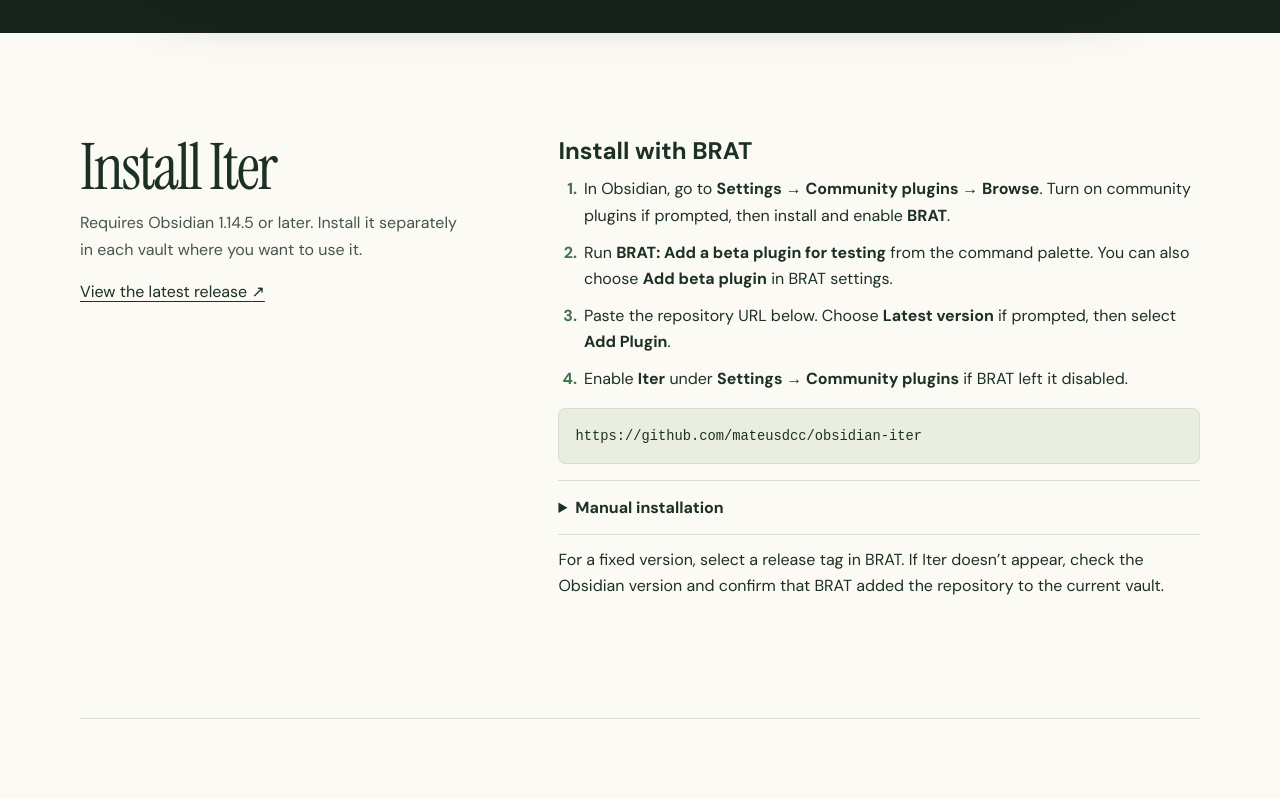
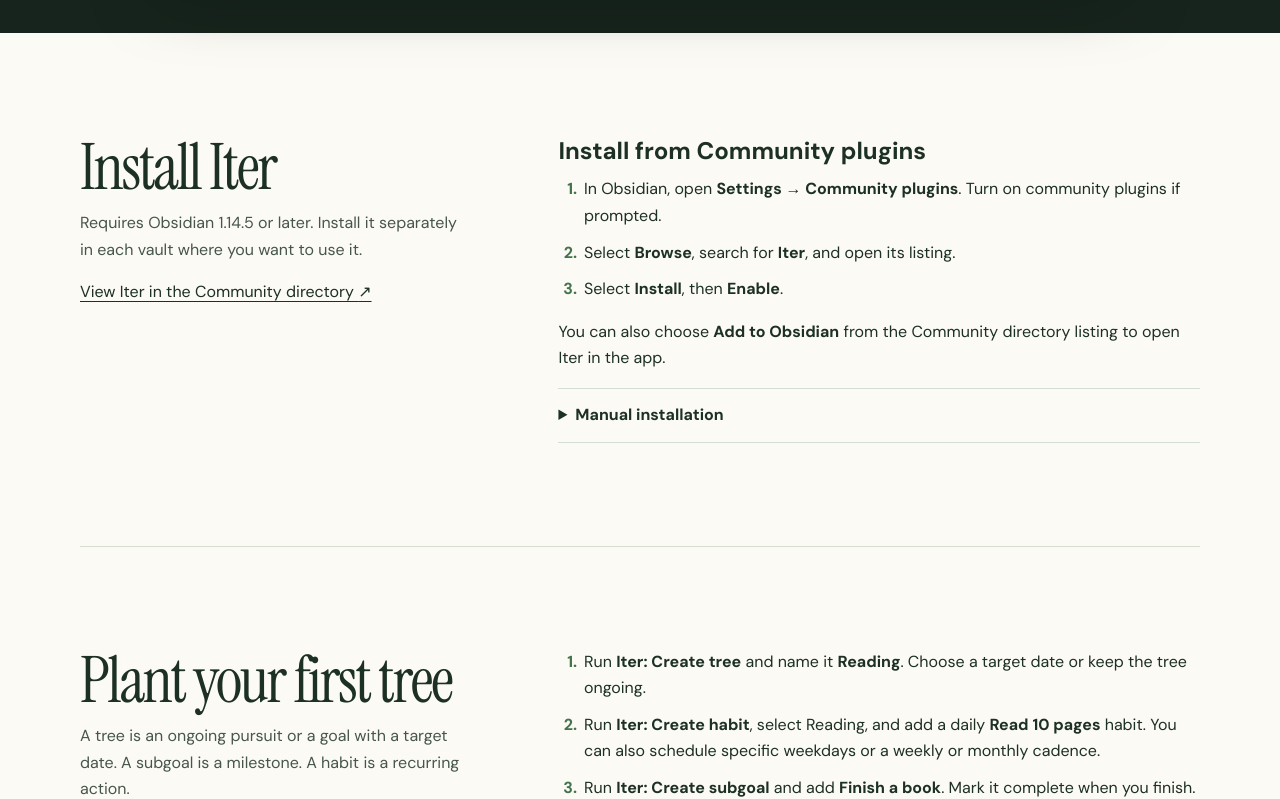
Before and after one commit to mateusdcc/obsidian-iter, a plain HTML site: page index.html in a window 1280 px wide. Shown: the part 1183-1982 px from the top of the page. Drawn offline with Linux system fonts and the light colour scheme.

Commit message:
Lead with installation from Obsidian Community

```diff
--- a/index.html
+++ b/index.html
@@ -37,7 +37,7 @@
         <h1>Grow your goals<br>inside your vault.</h1>
         <p>Plant a tree for what you’re working toward. Water it with recurring habits, track milestones, and turn the notes you already keep into a progress dashboard.</p>
         <div class="actions">
-          <a class="button primary" href="#install">Install with BRAT</a>
+          <a class="button primary" href="https://community.obsidian.md/plugins/iter">Install from Obsidian Community</a>
           <a class="button secondary" href="#examples">Explore examples <span aria-hidden="true">↓</span></a>
         </div>
         <figure class="hero-shot">
@@ -51,17 +51,16 @@
       <div>
         <h2 id="install-title">Install Iter</h2>
         <p>Requires Obsidian 1.14.5 or later. Install it separately in each vault where you want to use it.</p>
-        <a href="https://github.com/mateusdcc/obsidian-iter/releases/latest">View the latest release <span aria-hidden="true">↗</span></a>
+        <a href="https://community.obsidian.md/plugins/iter">View Iter in the Community directory <span aria-hidden="true">↗</span></a>
       </div>
       <div>
-        <h3>Install with BRAT</h3>
+        <h3>Install from Community plugins</h3>
         <ol>
-          <li>In Obsidian, go to <strong>Settings → Community plugins → Browse</strong>. Turn on community plugins if prompted, then install and enable <strong>BRAT</strong>.</li>
-          <li>Run <strong>BRAT: Add a beta plugin for testing</strong> from the command palette. You can also choose <strong>Add beta plugin</strong> in BRAT settings.</li>
-          <li>Paste the repository URL below. Choose <strong>Latest version</strong> if prompted, then select <strong>Add Plugin</strong>.</li>
-          <li>Enable <strong>Iter</strong> under <strong>Settings → Community plugins</strong> if BRAT left it disabled.</li>
+          <li>In Obsidian, open <strong>Settings → Community plugins</strong>. Turn on community plugins if prompted.</li>
+          <li>Select <strong>Browse</strong>, search for <strong>Iter</strong>, and open its listing.</li>
+          <li>Select <strong>Install</strong>, then <strong>Enable</strong>.</li>
         </ol>
-        <pre><code>https://github.com/mateusdcc/obsidian-iter</code></pre>
+        <p>You can also choose <strong>Add to Obsidian</strong> from the Community directory listing to open Iter in the app.</p>
         <details>
           <summary>Manual installation</summary>
           <ol>
@@ -70,7 +69,6 @@
             <li>Reload Obsidian and enable Iter under <strong>Community plugins</strong>.</li>
           </ol>
         </details>
-        <p>For a fixed version, select a release tag in BRAT. If Iter doesn’t appear, check the Obsidian version and confirm that BRAT added the repository to the current vault.</p>
       </div>
     </section>
 
```
